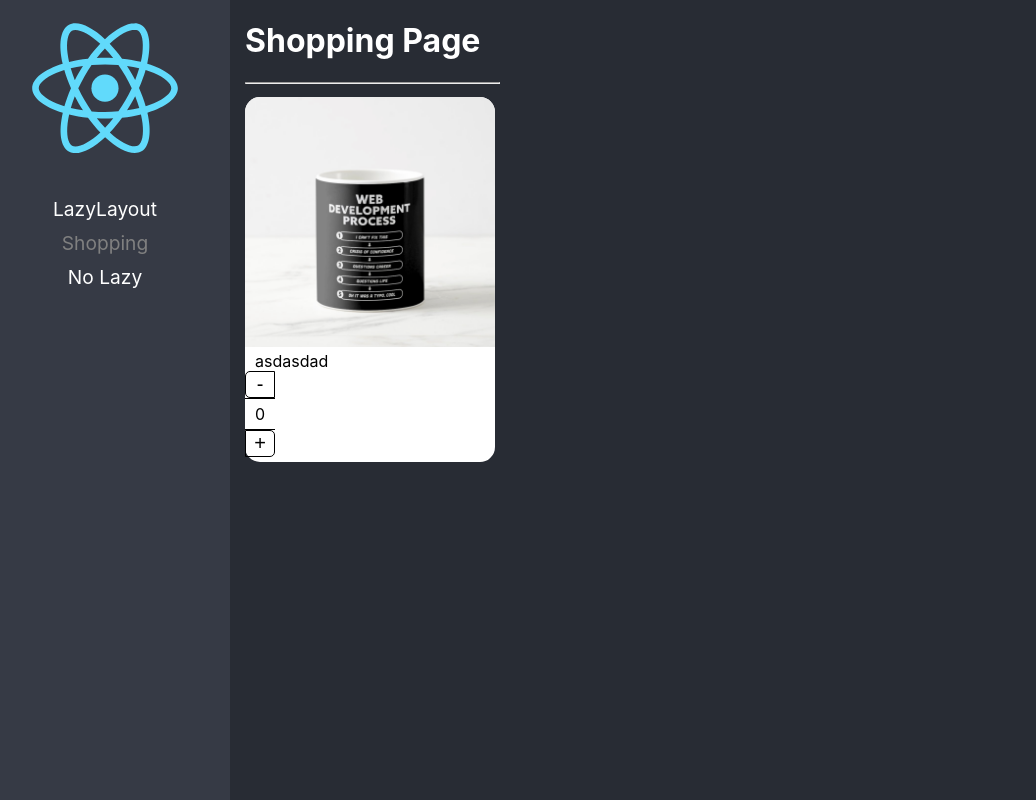
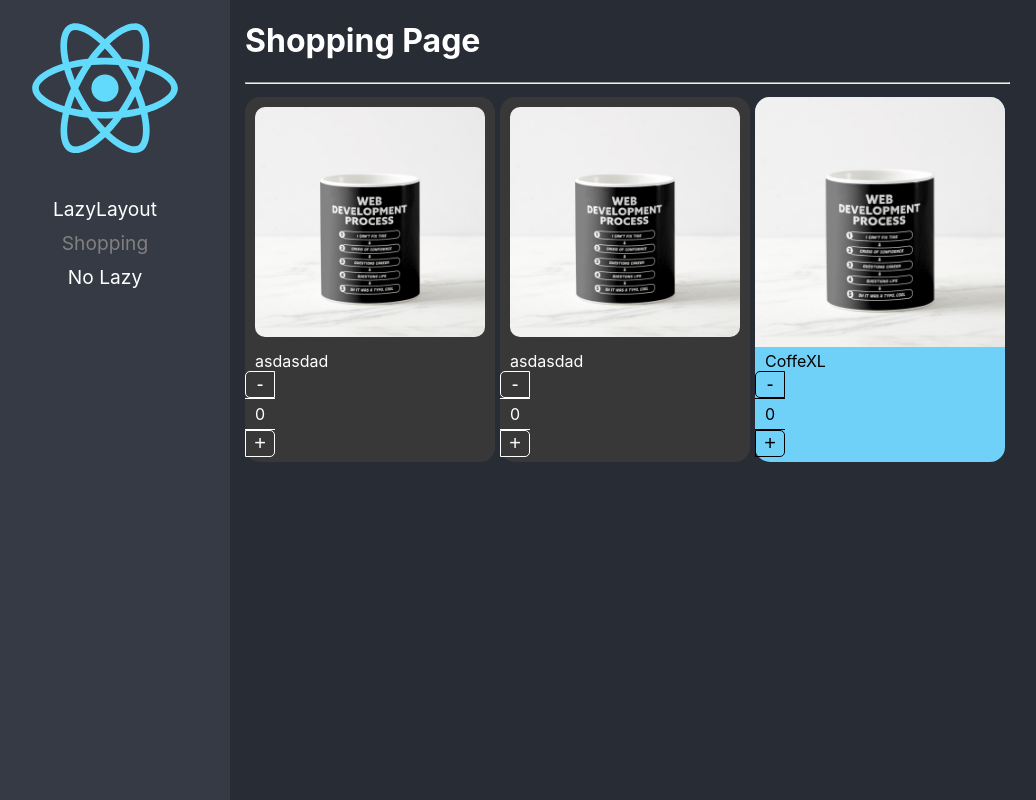
Before and after one commit to GonzaloPenia/ReactADV, a React (Create React App) app: page /shopping in a window 1280 px wide. Shown: the whole page, without its empty margins (20-1056 px from the left). Built offline with nearby package versions, Linux system fonts and the light colour scheme.

Commit message:
component extend styles ready

```diff
--- a/src/02-components-patterns/components/ProductButtons.tsx
+++ b/src/02-components-patterns/components/ProductButtons.tsx
@@ -2,12 +2,17 @@
 import styles from '../styles/styles.module.css'
 import { ProductContext } from './ProductCard';
 
-export const ProductButtons = ( ) => {
+export interface Props {
+    className?: string;
+    style?: React.CSSProperties;
+}
+
+export const ProductButtons = ( {className, style} : Props ) => {
 
     const {increaseBy,counter} = useContext(ProductContext);
 
     return(
-        <div className= {styles.buttonContainer}>
+        <div className= { `${styles.buttonContainer} ${className}`} style = {style}  >
             <button className= {styles.buttonMinus} onClick={ () => increaseBy(-1)} > - </button>
             <div    className= {styles.countLabel}> {counter} </div>
             <button className= {styles.buttonAdd}   onClick={ () => increaseBy(1)}> + </button>
--- a/src/02-components-patterns/components/ProductCard.tsx
+++ b/src/02-components-patterns/components/ProductCard.tsx
@@ -1,16 +1,21 @@
 import styles from '../styles/styles.module.css'
 
 import { useProduct } from '../hooks';
-import { createContext } from 'react';
-import { ProductContextProp, ProductCardProps } from '../interfaces/interfaces';
+import React, { createContext, ReactElement } from 'react';
+import { ProductContextProp, Product } from '../interfaces/interfaces';
 
 
 export const ProductContext = createContext( {} as ProductContextProp);
 const {Provider} = ProductContext;
 
+export interface Props {
+    product: Product;
+    children?: ReactElement | ReactElement[];
+    className?: string;
+    style?: React.CSSProperties;
+}
 
-
-export const ProductCard = ({children, product}: ProductCardProps) => {
+export const ProductCard = ({children, product, className, style}: Props) => {
 
     const {counter, increaseBy} = useProduct();
 
@@ -21,7 +26,8 @@
                     product
                 }}>
 
-                <div className={styles.productCard}>
+                <div className={ `${styles.productCard} ${className}`}
+                     style = {style} >
                     {children}
                 </div>
         </Provider>
--- a/src/02-components-patterns/components/ProductImage.tsx
+++ b/src/02-components-patterns/components/ProductImage.tsx
@@ -3,7 +3,13 @@
 import styles from '../styles/styles.module.css'
 import noImage from '../assets/no-image.jpg'
 
-export const ProductImage  = ({ img = ''} ) => {
+export interface Props {
+    className?: string,
+    img?: string
+    style?: React.CSSProperties;
+}
+
+export const ProductImage  = ({ img , className, style} : Props ) => {
 
     const {product} = useContext(ProductContext);
 
@@ -18,7 +24,6 @@
     }
 
     return(
-        <img className={styles.productImg} src={imgToShow} alt='Coffe Mug'/>
+        <img className={ `${styles.productImg} ${className || ''}` } style = {style}  src={imgToShow} alt='CoffeMug'/>
     )
-
 }
--- a/src/02-components-patterns/components/ProductTitle.tsx
+++ b/src/02-components-patterns/components/ProductTitle.tsx
@@ -2,12 +2,18 @@
 import { ProductContext } from "./ProductCard";
 import styles from '../styles/styles.module.css'
 
-export const ProductTitle = ({title}:{title:string}) => {
+ export interface Props {
+    className?: string,
+    title?: string,
+    style?: React.CSSProperties;
+}
+
+export const ProductTitle = ({title, className, style} :Props) => {
 
     const {product} = useContext(ProductContext);
 
     return(
-        <span className={styles.productDescription}>
+        <span className={ `${styles.productDescription} ${className}`} style = {style} >
             {title ? title : product.title}
         </span>
     );
--- a/src/02-components-patterns/components/index.ts
+++ b/src/02-components-patterns/components/index.ts
@@ -1,17 +1,18 @@
+import { ProductCardHOCProps } from '../interfaces/interfaces'
 import {ProductCard as ProductCardHOC} from './ProductCard'
 
+import {ProductButtons} from './ProductButtons'
 import {ProductImage} from './ProductImage'
 import {ProductTitle} from './ProductTitle'
-import {ProductButtons} from './ProductButtons'
 
-export * from './ProductTitle'
-export * from './ProductButtons'
-export * from './ProductImage'
+export { ProductButtons } from './ProductButtons'
+export { ProductImage } from './ProductImage'
+export { ProductTitle } from './ProductTitle'
 
-export const ProductCard = Object.assign (ProductCardHOC, {
+export const ProductCard: ProductCardHOCProps = Object.assign(ProductCardHOC, {
+    Buttons: ProductButtons,
+    Image: ProductImage,
     Title: ProductTitle,
-    Image: ProductImage,
-    Buttons: ProductButtons
- })
+})
 
 export default ProductCard;
--- a/src/02-components-patterns/pages/ShoppingPage.tsx
+++ b/src/02-components-patterns/pages/ShoppingPage.tsx
@@ -1,5 +1,5 @@
 import { ProductCard, ProductImage, ProductTitle, ProductButtons } from "../components"
-
+import '../styles/custom-styles.css';
 const product = {
     id: '1',
     title: 'CoffeXL',
@@ -16,9 +16,21 @@
             flexDirection: 'row',
             flexWrap: 'wrap'
         }}>
-            <ProductCard product={product}>
+            <ProductCard product={product} className="bg-dark">
+              <ProductCard.Image className="custom-image"/>
+              <ProductCard.Title title={'asdasdad'} className="text-white" />
+              <ProductCard.Buttons className="custom-buttons"/>
+            </ProductCard>
+
+            <ProductCard product={product} className="bg-dark" >
+              <ProductImage className="custom-image" />
+              <ProductTitle title={'asdasdad'} className="text-white" />
+              <ProductButtons className="custom-buttons"/>
+            </ProductCard>
+
+            <ProductCard product={product} style={{ backgroundColor: '#70D1F8'}}>
               <ProductImage/>
-              <ProductTitle title={'asdasdad'}/>
+              <ProductTitle/>
               <ProductButtons/>
             </ProductCard>
         </div>
--- /dev/null
+++ b/src/02-components-patterns/styles/custom-styles.css
@@ -0,0 +1,18 @@
+.bg-dark {
+    background-color: rgb(56,56,56);
+}
+
+.text-white {
+    color: white ;
+}
+
+.custom-image{
+    padding: 10px;
+    border-radius: 20px;
+    width: calc(100% - 20px);
+}
+
+.custom-buttons button, .custom-buttons div {
+    color: white;
+    border-color: white;
+}
```
Also changed, not shown: src/02-components-patterns/interfaces/interfaces.ts (+10 -11 lines).
